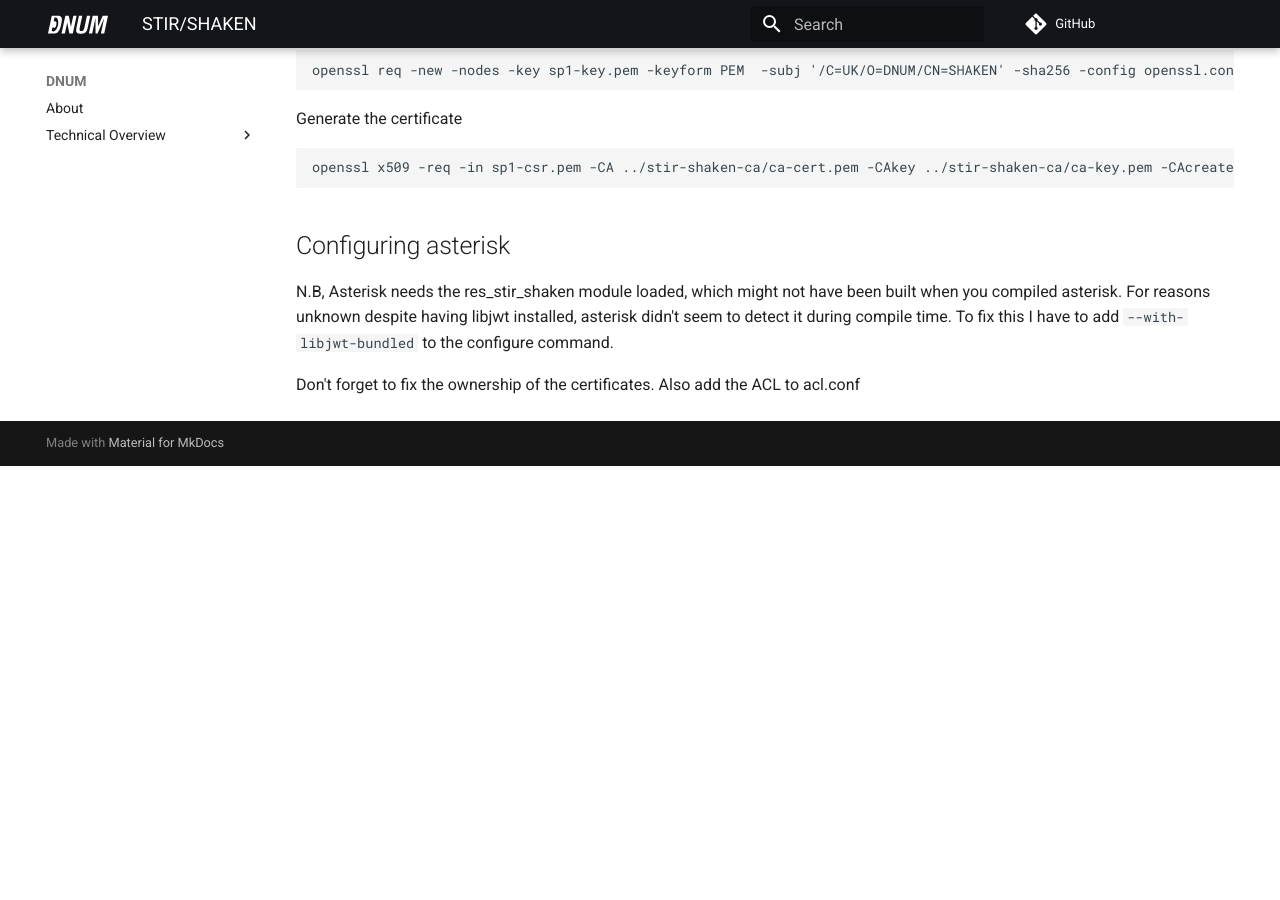
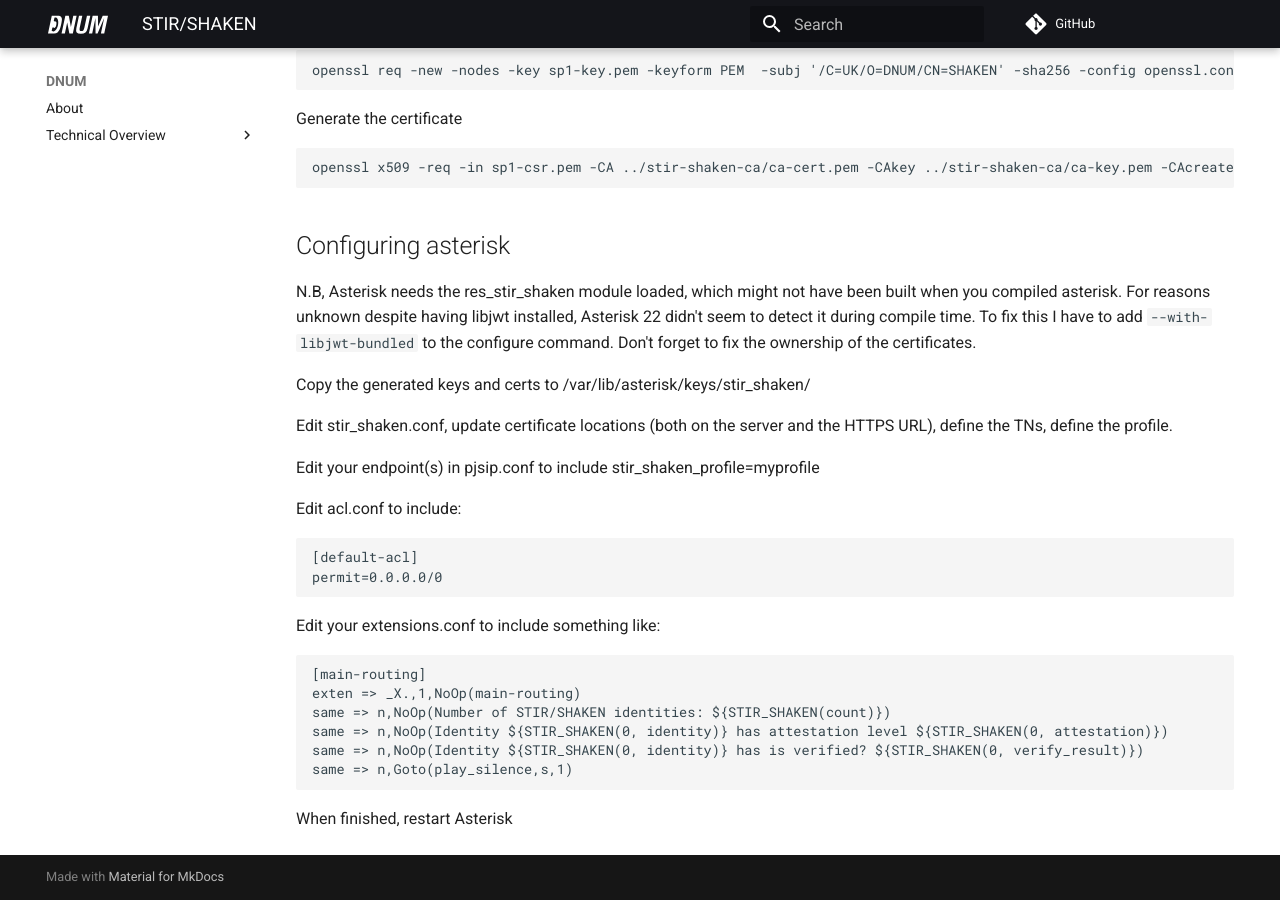
Before and after one commit to cu-telecom/DNUM-Wiki, an MkDocs documentation site: the page built from docs/configuration/stirshaken.md, in a window 1280 px wide and 900 px high, scrolled down 1254 px. Built offline with MkDocs 1.6.1 and Material for MkDocs 9.7.7, drawn with Linux system fonts in a browser that asks for light colours; comment, search, counter and statistics services are not loaded; before the commit the page ends 1720 px from its top, so only the background shows below that.

Commit message:
Further improvements

````diff
--- a/docs/configuration/stirshaken.md
+++ b/docs/configuration/stirshaken.md
@@ -75,6 +75,30 @@ openssl x509 -req -in sp1-csr.pem -CA ../stir-shaken-ca/ca-cert.pem -CAkey ../st
 
 ## Configuring asterisk
 
-N.B, Asterisk needs the res_stir_shaken module loaded, which might not have been built when you compiled asterisk. For reasons unknown despite having libjwt installed, asterisk didn't seem to detect it during compile time. To fix this I have to add `--with-libjwt-bundled` to the configure command.
 
-Don't forget to fix the ownership of the certificates. Also add the ACL to acl.conf
+N.B, Asterisk needs the res_stir_shaken module loaded, which might not have been built when you compiled asterisk. For reasons unknown despite having libjwt installed, Asterisk 22 didn't seem to detect it during compile time. To fix this I have to add `--with-libjwt-bundled` to the configure command. Don't forget to fix the ownership of the certificates.
+
+Copy the generated keys and certs to /var/lib/asterisk/keys/stir_shaken/
+
+Edit stir_shaken.conf, update certificate locations (both on the server and the HTTPS URL), define the TNs, define the profile.
+
+Edit your endpoint(s) in pjsip.conf to include stir_shaken_profile=myprofile
+
+Edit acl.conf to include:
+```
+[default-acl]
+permit=0.0.0.0/0
+```
+
+Edit your extensions.conf to include something like:
+
+```
+[main-routing]
+exten => _X.,1,NoOp(main-routing)
+same => n,NoOp(Number of STIR/SHAKEN identities: ${STIR_SHAKEN(count)})
+same => n,NoOp(Identity ${STIR_SHAKEN(0, identity)} has attestation level ${STIR_SHAKEN(0, attestation)})
+same => n,NoOp(Identity ${STIR_SHAKEN(0, identity)} has is verified? ${STIR_SHAKEN(0, verify_result)})
+same => n,Goto(play_silence,s,1)
+```
+
+When finished, restart Asterisk
````
Also changed, not shown: docs/index.md (+3 -5 lines), docs/technical/encryption_authentication.md (+1 -1 lines), docs/technical/index.md (+2 -0 lines), docs/technical/verification.md (+1 -1 lines).
